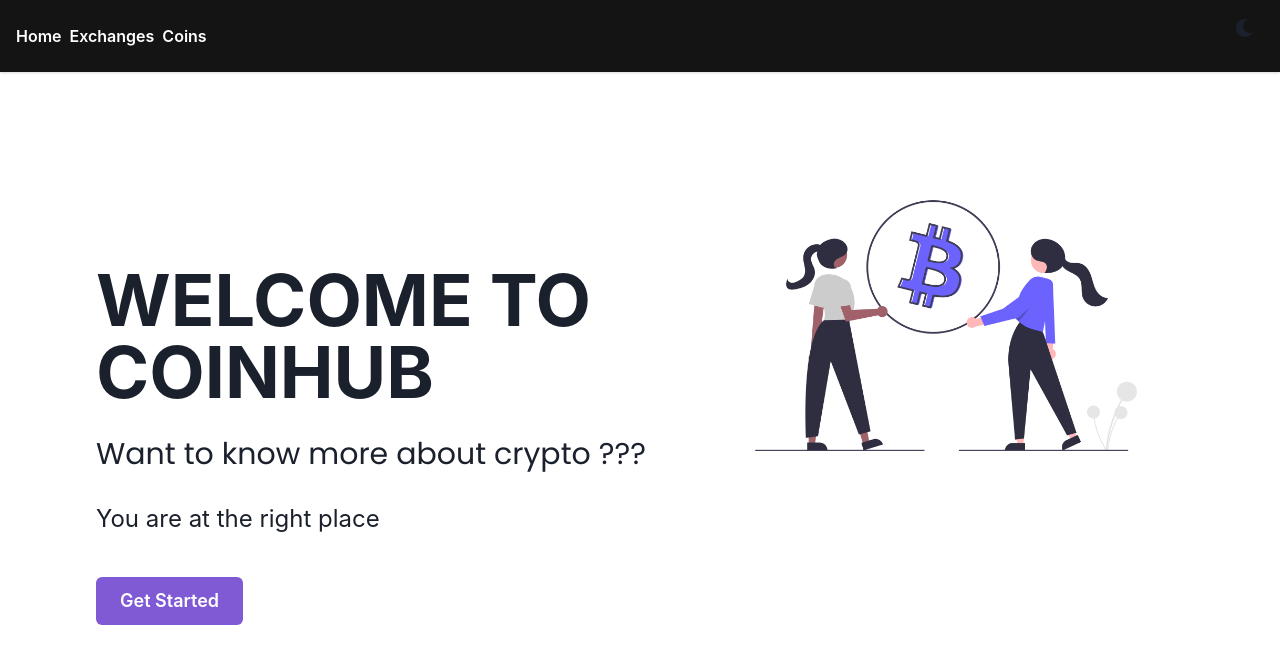
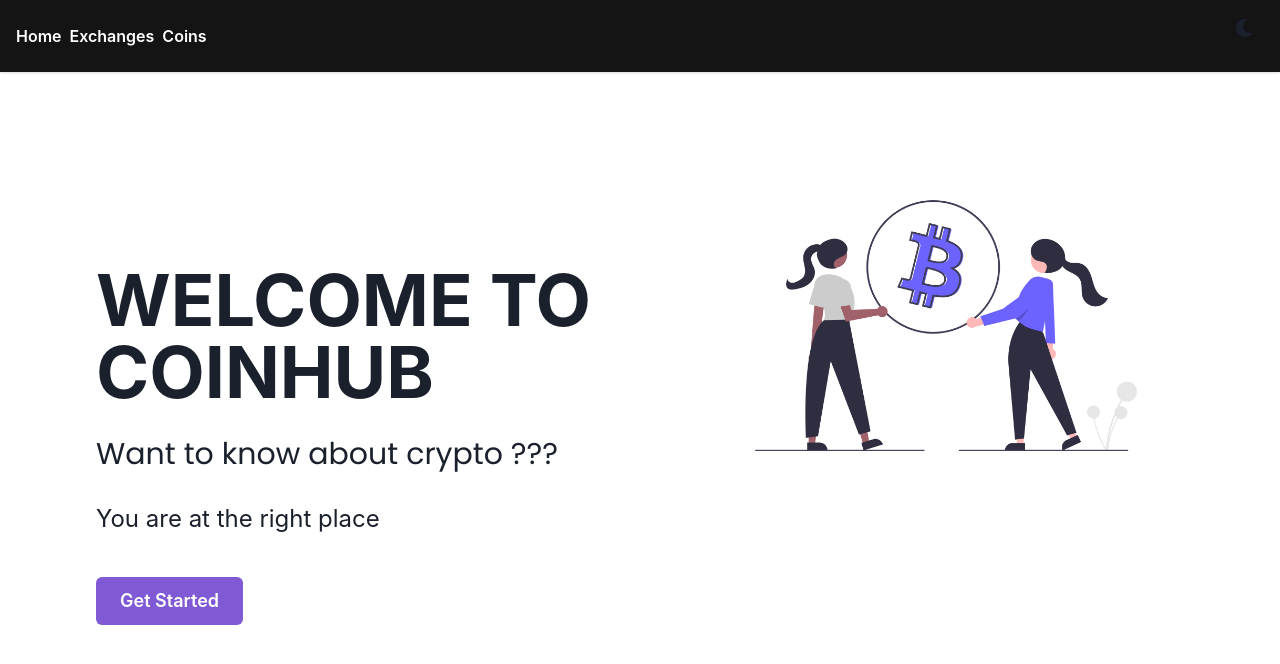
Before and after one commit to AnTIdoTe003/coinhub, a React (Create React App) app: page / in a window 1280 px wide. Shown: the top 664 px of the page. Built offline with nearby package versions, Linux system fonts and the light colour scheme.

Commit message:
Update Home.jsx

```diff
--- a/src/components/Home.jsx
+++ b/src/components/Home.jsx
@@ -8,7 +8,7 @@
     <Stack direction={['column','row']} p={'20'}>
       <Container my={'10%'} w={'full'}>
         <Heading size={'4xl'} textTransform={'uppercase'}>Welcome to coinhub</Heading>
-        <Text my={'6'} fontFamily={'Poppins'} fontSize={'3xl'}>Want to know more about crypto ???</Text>
+        <Text my={'6'} fontFamily={'Poppins'} fontSize={'3xl'}>Want to know  about crypto ???</Text>
         <Text fontSize={'2xl'}>You are at the right place</Text>
         <Button my={'10'} size={'lg'} colorScheme={'purple'}><Link to={'/exchanges'}>Get Started</Link></Button>
       </Container>
```
